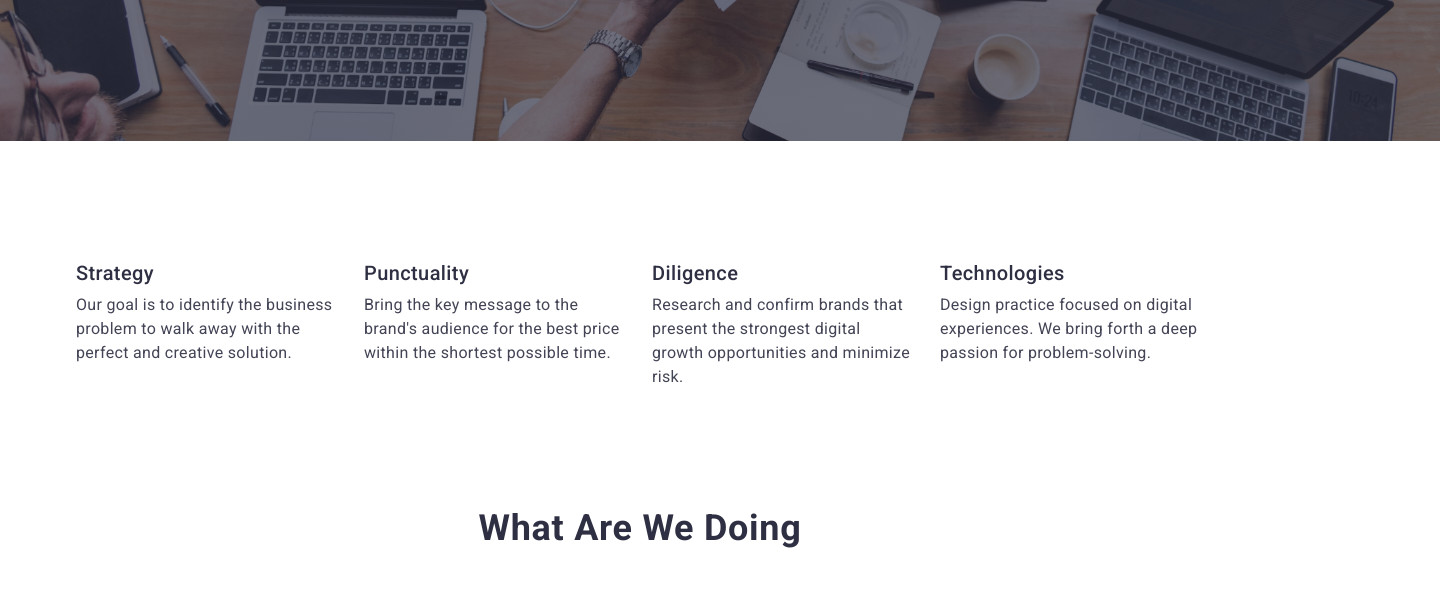
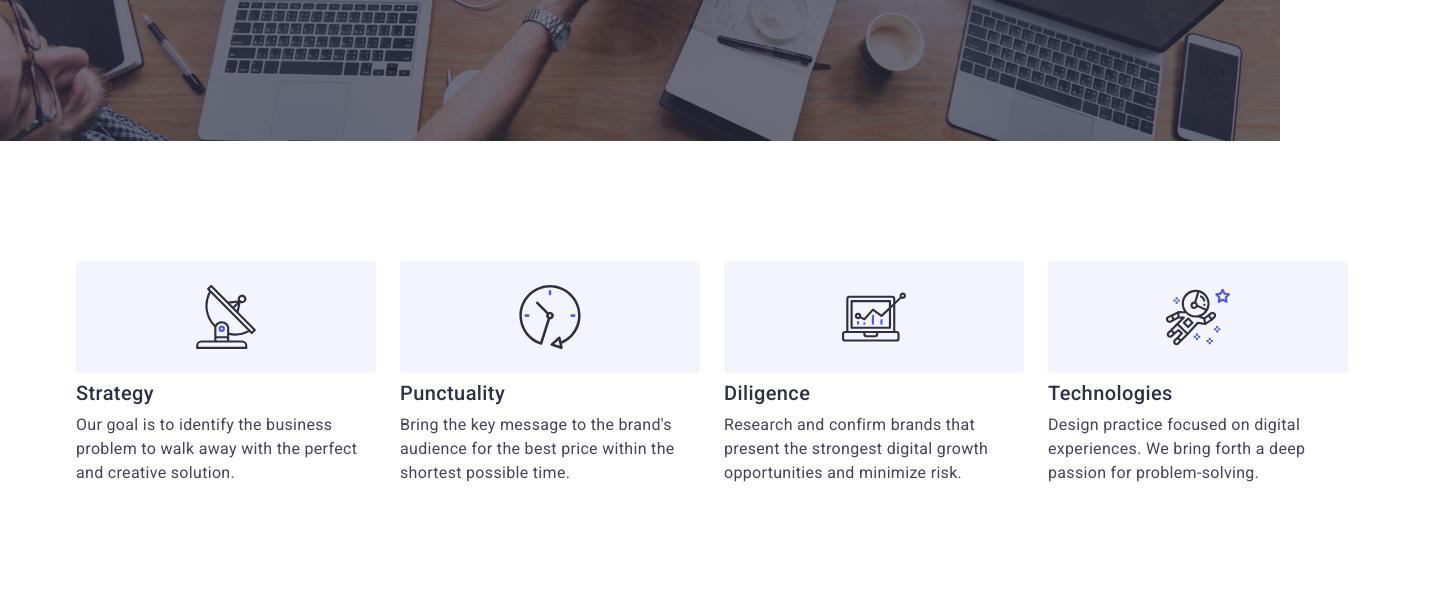
Before and after one commit to bogdanluckyman/goit-markup-hw-04, a plain HTML site: page index.html in a window 1280 px wide. Shown: the part 532-1131 px from the top of the page, 1440 px wide, since content can reach past the window. Drawn offline with nearby package versions, Linux system fonts and the light colour scheme.

Commit message:
second-section

```diff
--- a/css/styles.css
+++ b/css/styles.css
@@ -132,10 +132,9 @@ img {
 
 .hero {
   background-color: var(--title-color);
-  min-width: 1440px;
+  max-width: 1440px;
   height: 600px;
   background-image: linear-gradient(
-      to right,
       rgba(46, 47, 66, 0.7),
       rgba(46, 47, 66, 0.7)
     ),
@@ -144,6 +143,7 @@ img {
   background-position: center;
   background-repeat: no-repeat;
   padding: 188px 0;
+  margin: 0 auto;
 }
 
 .hero-title {
@@ -197,6 +197,16 @@ img {
   margin-bottom: 0;
   display: flex;
   gap: 24px;
+}
+
+.skills-icon-box {
+  background-color: var(--footer-text);
+  display: flex;
+  align-items: center;
+  justify-content: center;
+  height: 112px;
+  margin-bottom: 8px;
+  border-radius: 4px;
 }
 
 .skills-list-item {
--- a/index.html
+++ b/index.html
@@ -68,6 +68,11 @@
           <h2 class="visually-hidden">What are we doing</h2>
           <ul class="skills-list list">
             <li class="skills-list-item">
+              <div class="skills-icon-box">
+                <svg weight="64" height="64">
+                  <use href="./images/icons.svg#icon-antenna"></use>
+                </svg>
+              </div>
               <h3 style="text-align: left" class="item-title">Strategy</h3>
               <p style="text-align: left" class="item-text">
                 Our goal is to identify the business problem to walk away with
@@ -75,6 +80,11 @@
               </p>
             </li>
             <li class="skills-list-item">
+              <div class="skills-icon-box">
+                <svg weight="64" height="64">
+                  <use href="./images/icons.svg#icon-clock"></use>
+                </svg>
+              </div>
               <h3 style="text-align: left" class="item-title">Punctuality</h3>
               <p style="text-align: left" class="item-text">
                 Bring the key message to the brand's audience for the best price
@@ -82,6 +92,11 @@
               </p>
             </li>
             <li class="skills-list-item">
+              <div class="skills-icon-box">
+                <svg weight="64" height="64">
+                  <use href="./images/icons.svg#icon-diagram"></use>
+                </svg>
+              </div>
               <h3 style="text-align: left" class="item-title">Diligence</h3>
               <p style="text-align: left" class="item-text">
                 Research and confirm brands that present the strongest digital
@@ -89,6 +104,11 @@
               </p>
             </li>
             <li class="skills-list-item">
+              <div class="skills-icon-box">
+                <svg weight="64" height="64">
+                  <use href="./images/icons.svg#icon-astronaut"></use>
+                </svg>
+              </div>
               <h3 style="text-align: left" class="item-title">Technologies</h3>
               <p style="text-align: left" class="item-text">
                 Design practice focused on digital experiences. We bring forth a
```
Also changed, not shown: images/icons.svg (added).
